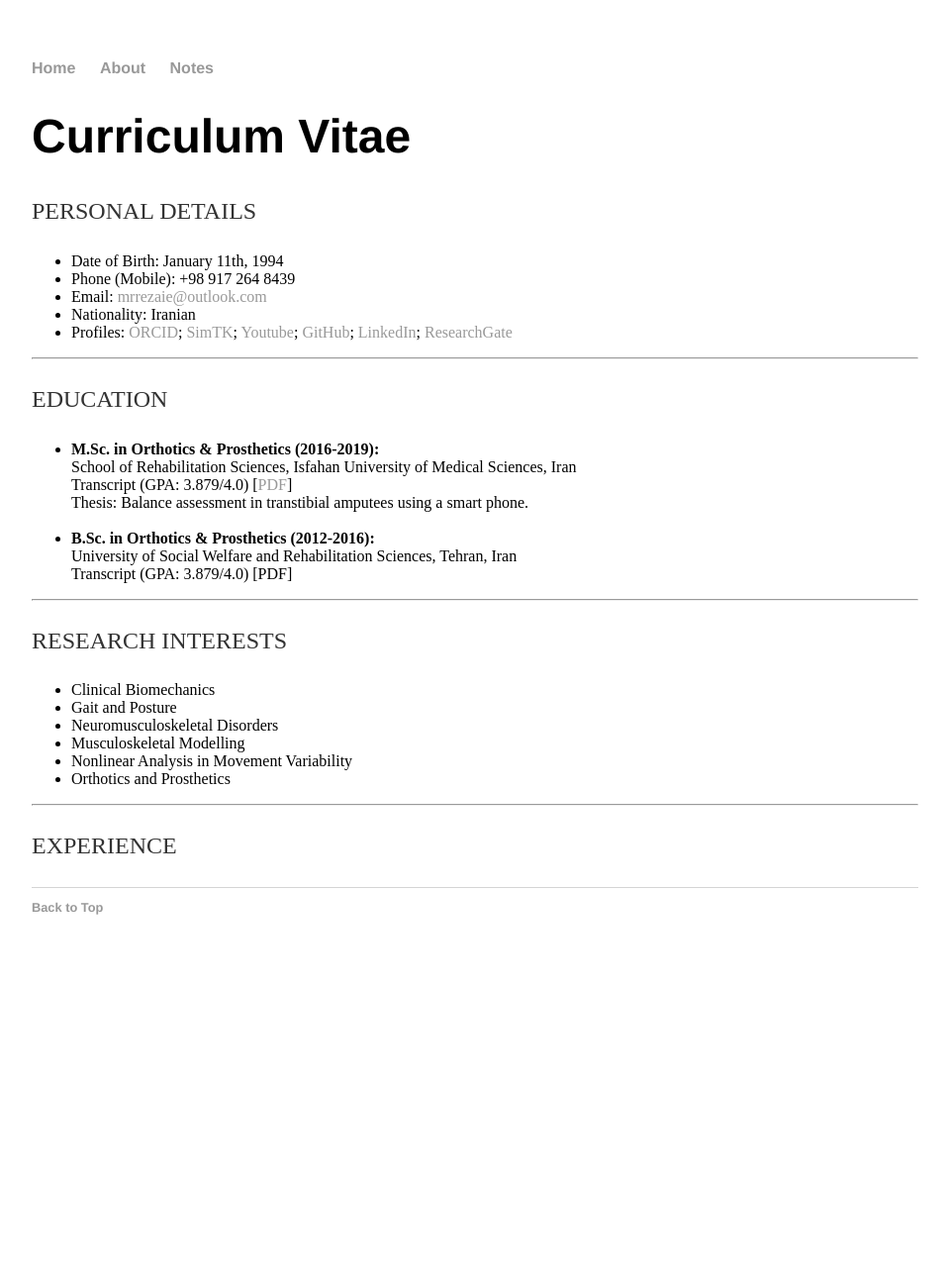
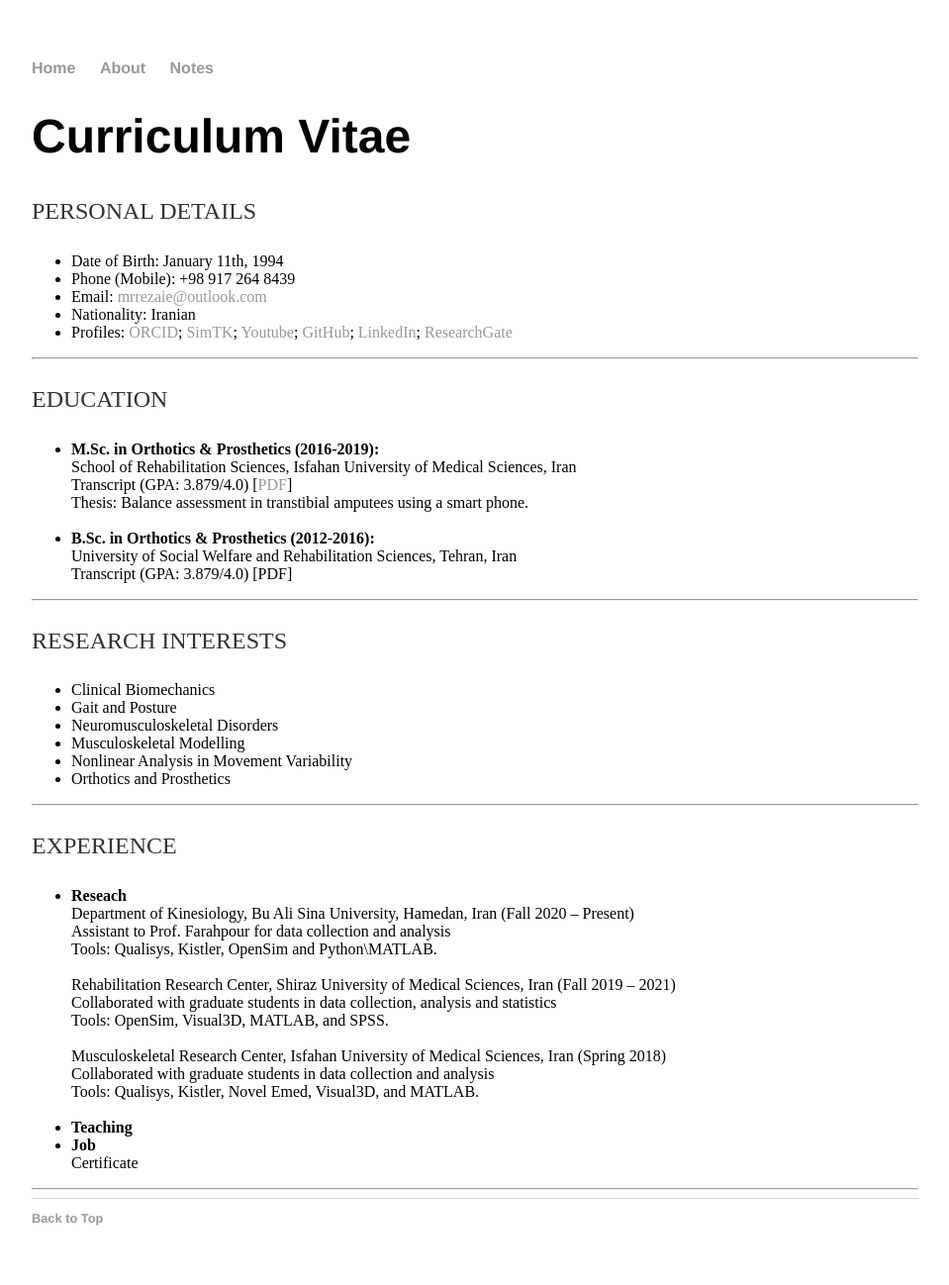
Before and after one commit to mrrezaie/mrrezaie.github.io, a Jekyll site: the page built from about/cv.html, in a window 1280 px wide. Shown: the whole page at 99% size, without its empty margins (160-1119 px from the left). Built offline with Jekyll 4.4.1, drawn with Linux system fonts in a browser that asks for light colours; before the commit the page ends 984 px from its top, so only the background shows below that.

Commit message:
Update cv.html

```diff
--- a/about/cv.html
+++ b/about/cv.html
@@ -51,7 +51,28 @@ title: CV
 
 
 	<p>EXPERIENCE</p>
+	<ul>
+		<li><b>Reseach</b>
+			<br>Department of Kinesiology, Bu Ali Sina University, Hamedan, Iran (Fall 2020 – Present)
+			<br>Assistant to Prof. Farahpour for data collection and analysis
+			<br>Tools: Qualisys, Kistler, OpenSim and Python\MATLAB.
+			<br>
+			<br>Rehabilitation Research Center, Shiraz University of Medical Sciences, Iran (Fall 2019 – 2021)
+			<br>Collaborated with graduate students in data collection, analysis and statistics
+			<br>Tools: OpenSim, Visual3D, MATLAB, and SPSS.
+			<br>
+			<br>Musculoskeletal Research Center, Isfahan University of Medical Sciences, Iran (Spring 2018)
+			<br>Collaborated with graduate students in data collection and analysis
+			<br>Tools: Qualisys, Kistler, Novel Emed, Visual3D, and MATLAB.
+			<br>
+			<br> </li>
 
+		<li><b>Teaching</b></li>
+		<li><b>Job</b></li>
+		<li<b>Certificate</b></li>
+
+	</ul>
+	<hr>
 
 
 </div>
```
